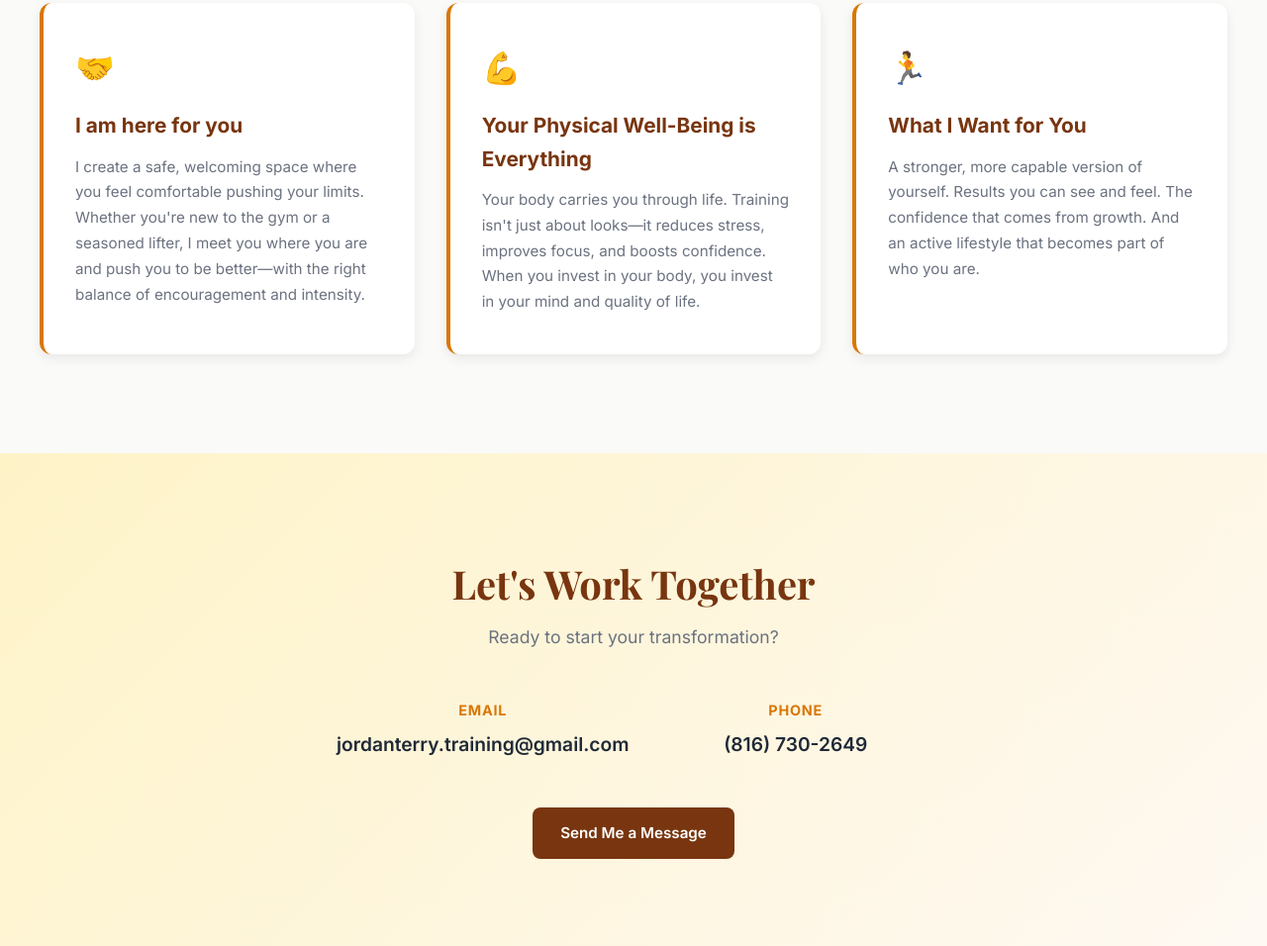
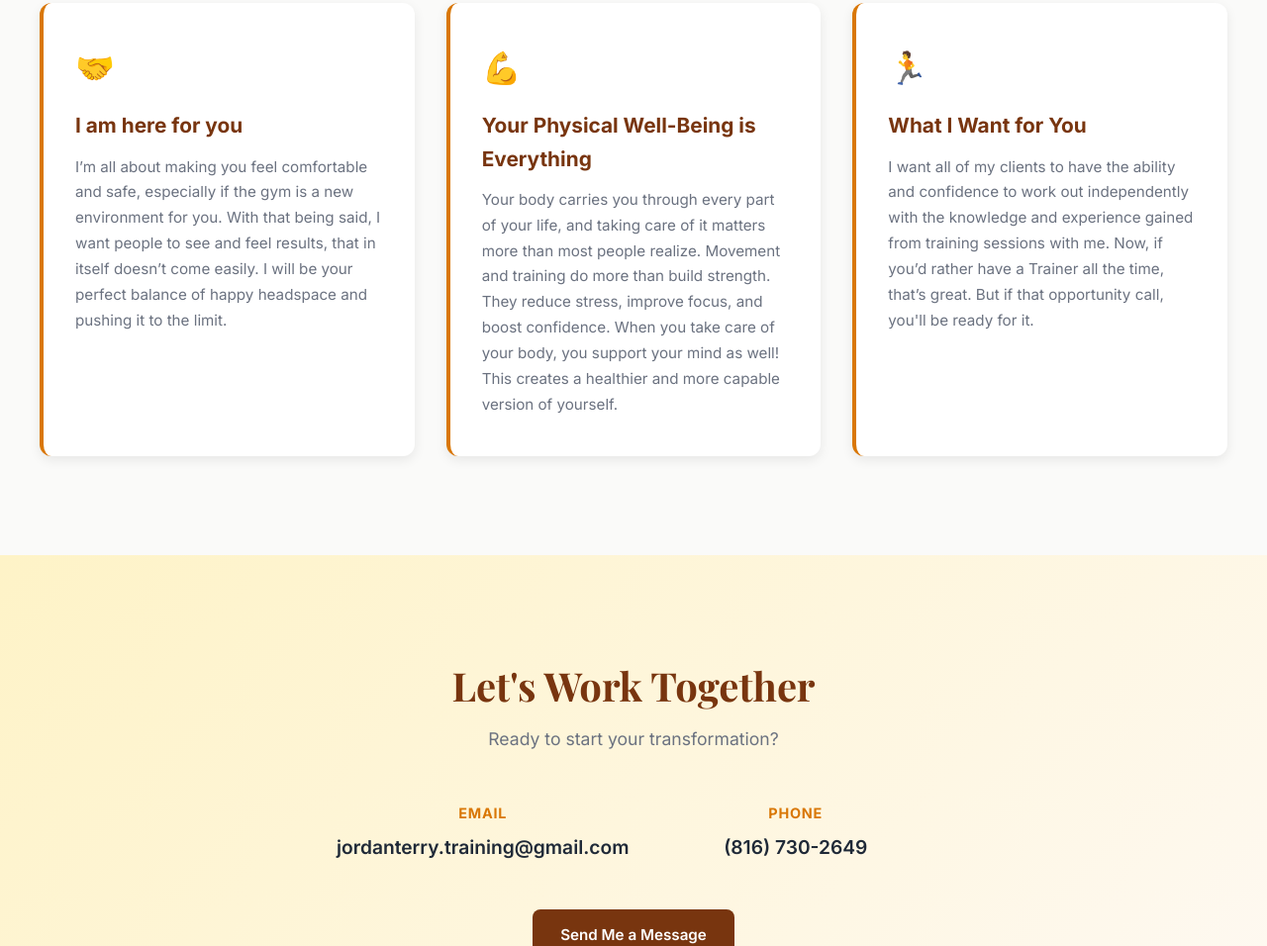
Before and after one commit to jmmatai100-commits/pt-website, a plain HTML site: page index.html in a window 1280 px wide. Shown: the part 1287-2243 px from the top of the page at 99% size. Drawn offline with nearby package versions, Linux system fonts and the light colour scheme.

Commit message:
Update philosophy section copy to exact Jordan wording

```diff
--- a/index.html
+++ b/index.html
@@ -52,19 +52,19 @@
             <div class="philosophy-card">
               <div class="philosophy-icon">🤝</div>
               <h3>I am here for you</h3>
-              <p>I create a safe, welcoming space where you feel comfortable pushing your limits. Whether you're new to the gym or a seasoned lifter, I meet you where you are and push you to be better—with the right balance of encouragement and intensity.</p>
+              <p>I’m all about making you feel comfortable and safe, especially if the gym is a new environment for you. With that being said, I want people to see and feel results, that in itself doesn’t come easily. I will be your perfect balance of happy headspace and pushing it to the limit.</p>
             </div>
 
             <div class="philosophy-card">
               <div class="philosophy-icon">💪</div>
               <h3>Your Physical Well-Being is Everything</h3>
-              <p>Your body carries you through life. Training isn't just about looks—it reduces stress, improves focus, and boosts confidence. When you invest in your body, you invest in your mind and quality of life.</p>
+              <p>Your body carries you through every part of your life, and taking care of it matters more than most people realize. Movement and training do more than build strength. They reduce stress, improve focus, and boost confidence. When you take care of your body, you support your mind as well! This creates a healthier and more capable version of yourself.</p>
             </div>
 
             <div class="philosophy-card">
               <div class="philosophy-icon">🏃</div>
               <h3>What I Want for You</h3>
-              <p>A stronger, more capable version of yourself. Results you can see and feel. The confidence that comes from growth. And an active lifestyle that becomes part of who you are.</p>
+              <p>I want all of my clients to have the ability and confidence to work out independently with the knowledge and experience gained from training sessions with me. Now, if you’d rather have a Trainer all the time, that’s great. But if that opportunity call, you'll be ready for it.</p>
             </div>
           </div>
         </div>
```
